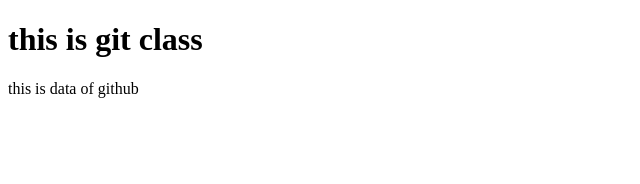
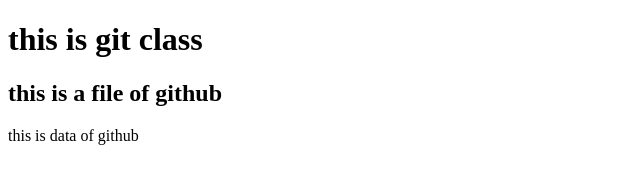
Before and after one commit to ajithnr/myproject2, a plain HTML site: page index.html in a window 1280 px wide. Shown: the whole page, without its empty margins (0-640 px from the left). Drawn offline with Linux system fonts and the light colour scheme.

Commit message:
h2 used in index

```diff
--- a/index.html
+++ b/index.html
@@ -8,6 +8,7 @@
 </head>
 <body>
 <h1>this is git class</h1>
+    <h2>this is a file of github</h2>
 <p>this is data of github</p>
 </body>
 </html>
```
